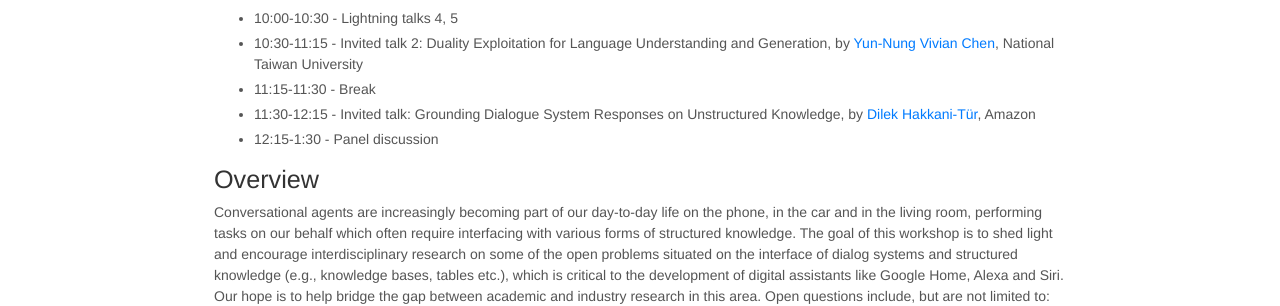
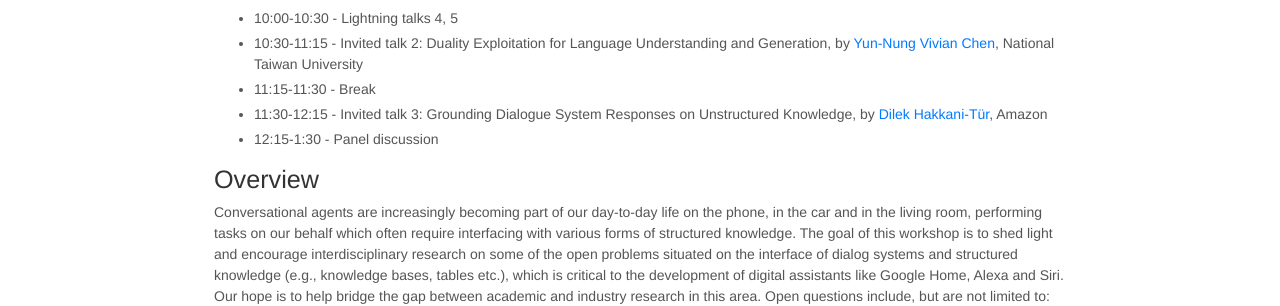
Before and after one commit to cask-workshop/cask-workshop.github.io, a Jekyll site: the page built from index.md, in a window 1280 px wide and 900 px high, scrolled down 354 px. Shown: the part 154-460 px from the top of the window. Built offline with Jekyll 4.4.1, drawn with Linux system fonts in a browser that asks for light colours; nearby versions of some CDN libraries.

Commit message:
Update index.md

```diff
--- a/index.md
+++ b/index.md
@@ -25,7 +25,7 @@ CASK workshop will be held virtually on October 7th with the following with the
 <li>10:00-10:30 - Lightning talks 4, 5</li>
 <li>10:30-11:15 - Invited talk 2: Duality Exploitation for Language Understanding and Generation, by <a href="https://www.csie.ntu.edu.tw/~yvchen/">Yun-Nung Vivian Chen</a>, National Taiwan University</li>
 <li>11:15-11:30 - Break</li>
-<li>11:30-12:15 - Invited talk: Grounding Dialogue System Responses on Unstructured Knowledge, by <a href="https://www.linkedin.com/in/dilek-hakkani-tur-9517543/">Dilek Hakkani-Tür</a>, Amazon</li>
+<li>11:30-12:15 - Invited talk 3: Grounding Dialogue System Responses on Unstructured Knowledge, by <a href="https://www.linkedin.com/in/dilek-hakkani-tur-9517543/">Dilek Hakkani-Tür</a>, Amazon</li>
 <li>12:15-1:30 - Panel discussion</li>
     </ul>
 </div>
```
